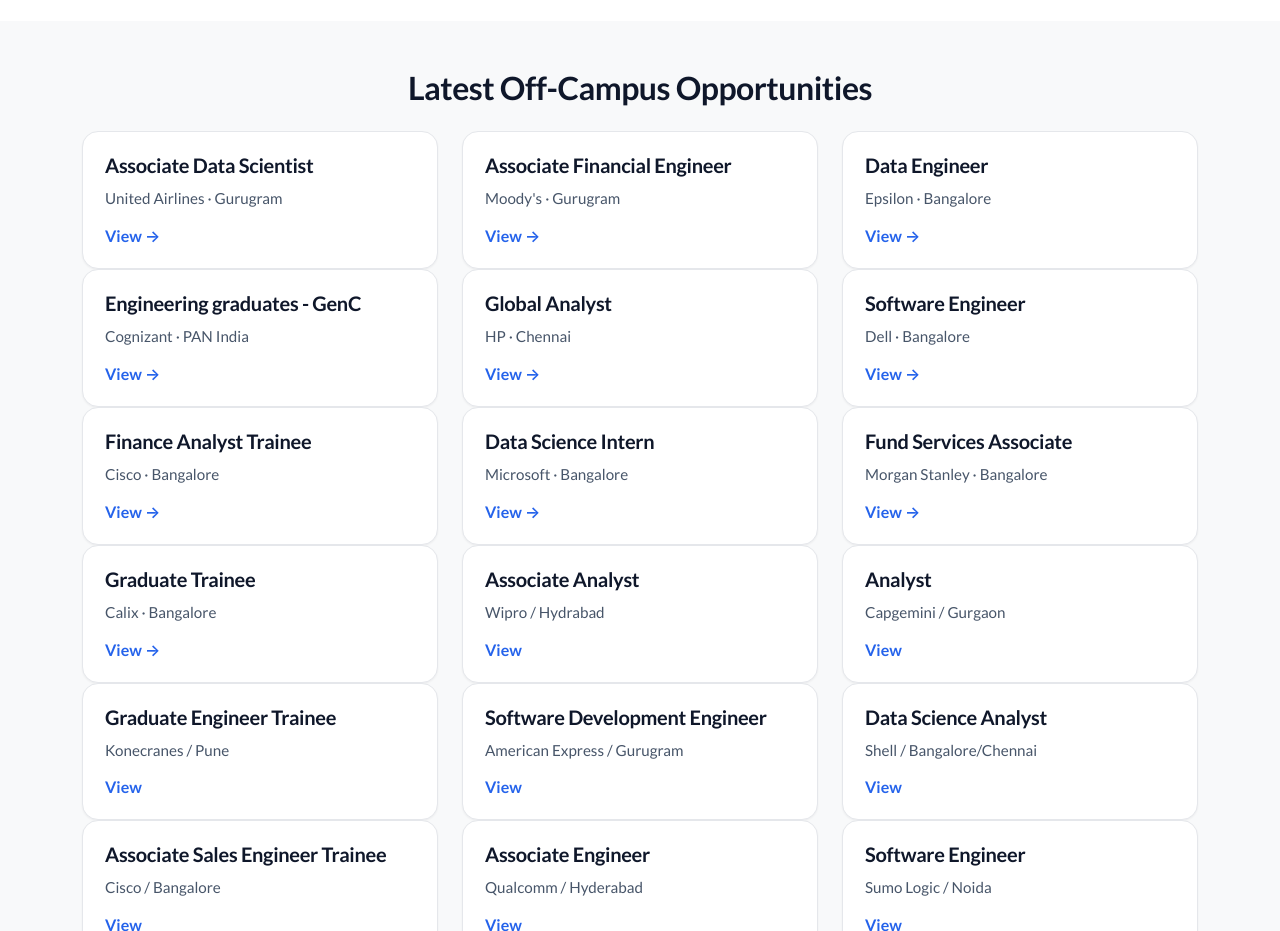
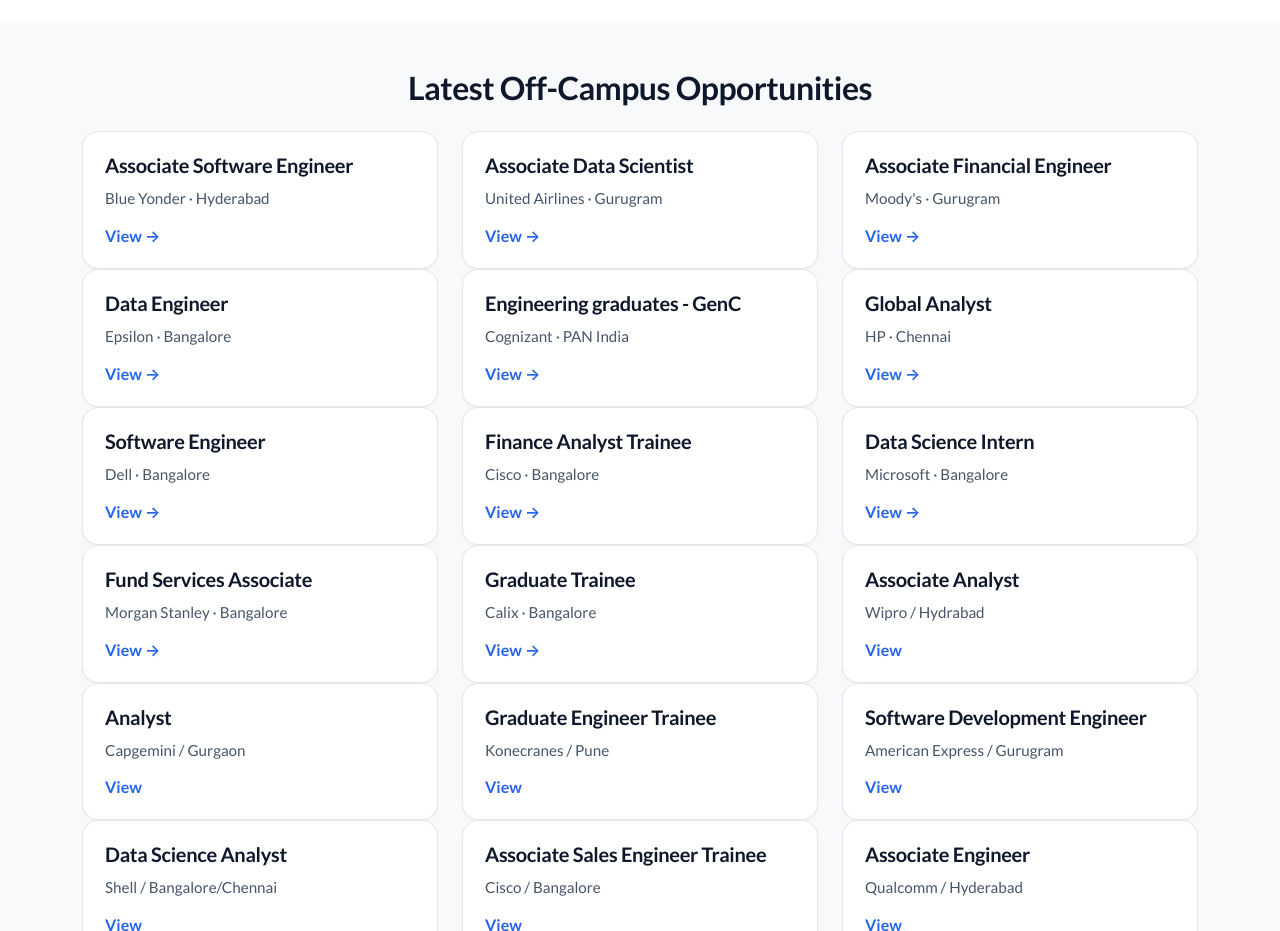
Before and after one commit to neuracampus/neuracampus.github.io, a plain HTML site: page index.html in a window 1280 px wide. Shown: the part 1640-2571 px from the top of the page. Drawn offline with nearby package versions, Linux system fonts and the light colour scheme.

Commit message:
Auto-update index.html

```diff
--- a/index.html
+++ b/index.html
@@ -194,6 +194,16 @@
     <h2 class="text-center mb-4">Latest Off-Campus Opportunities</h2>
    <div class="row">
   <!-- HOME-JOBS-START -->
+
+<div class="col-md-4">
+  <div class="list-card">
+    <h5>Associate Software Engineer</h5>
+    <p>Blue Yonder · Hyderabad</p>
+    <a href="jobs/job-associate-software-engineer-blue-yonder.html">View →</a>
+  </div>
+</div>
+
+
 
 <div class="col-md-4">
   <div class="list-card">
@@ -449,6 +459,7 @@
 
 
 
+
 <!-- HOME-JOBS-END -->
 </div>
   </div>
```
